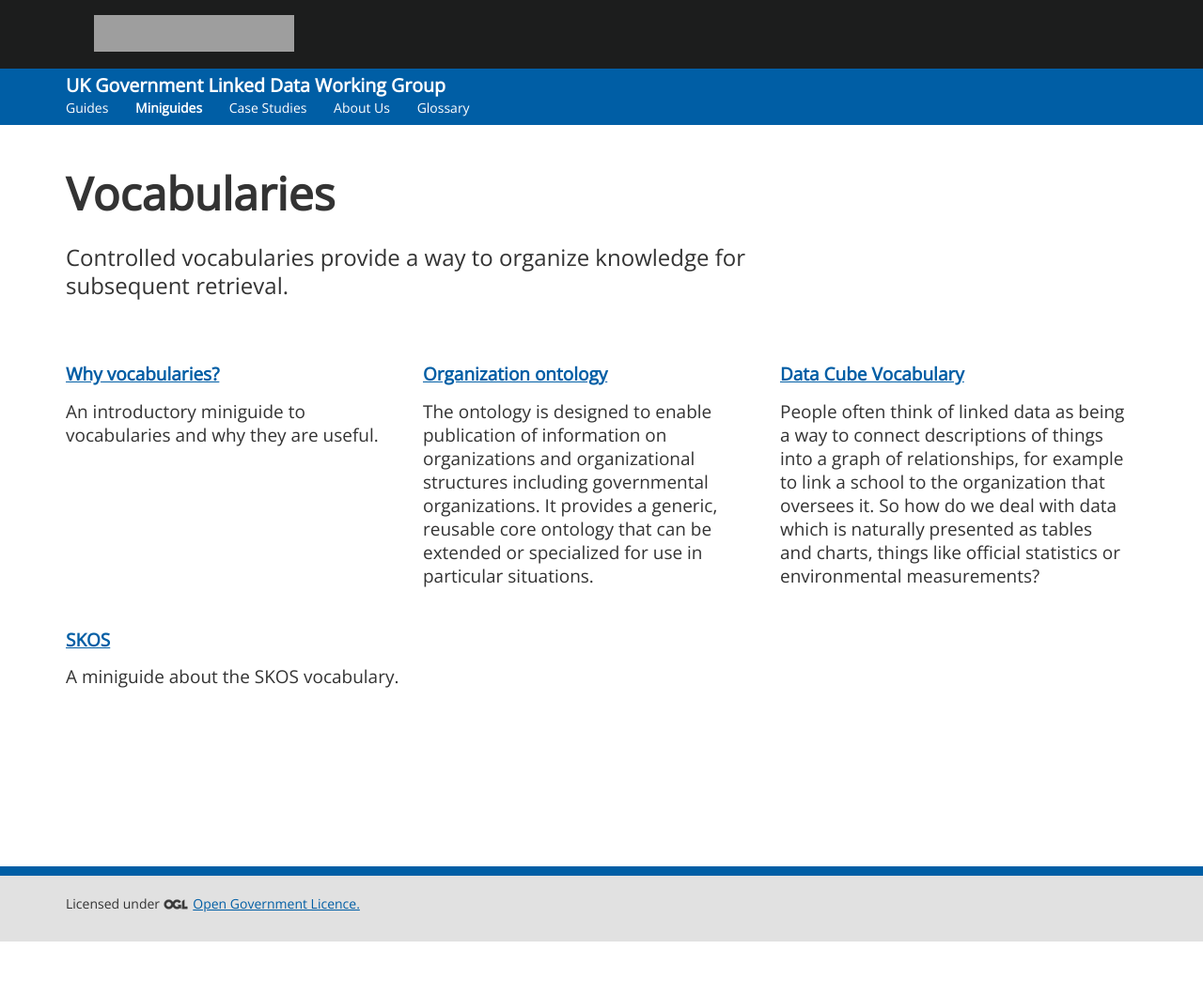
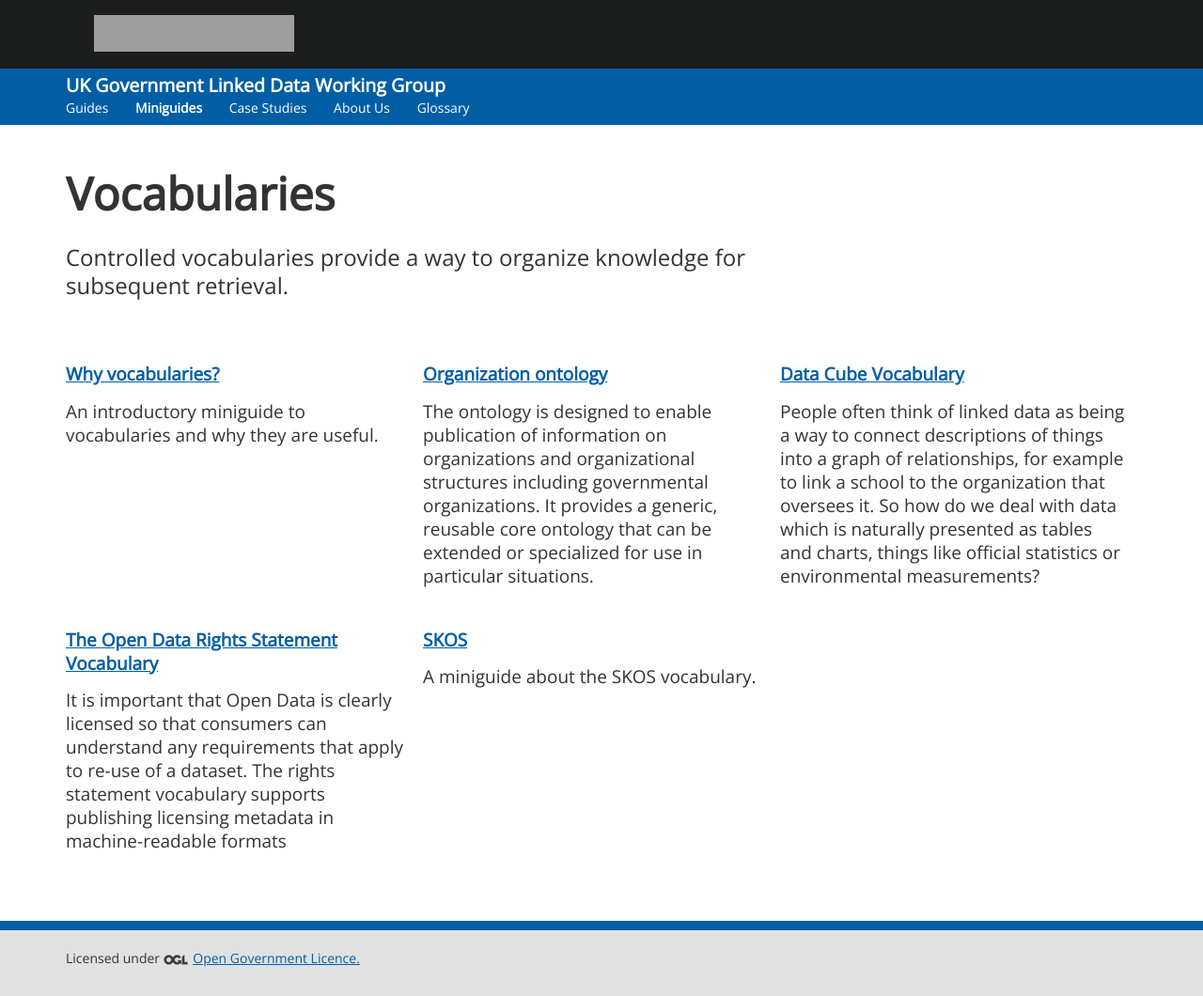
Before and after one commit to UKGovLD/ukgovldwg, a Jekyll site: the page built from miniguides/menu-vocabularies.md, in a window 1280 px wide. Shown: the whole page at 94% size. Built offline with Jekyll 4.4.1, drawn with Linux system fonts in a browser that asks for light colours; before the commit the page ends 1002 px from its top, so only the background shows below that; some of the changed lines change nothing that is shown; grey boxes are pictures that could not be loaded.

Commit message:
Added ODRS

```diff
--- a/_data/miniguides.yml
+++ b/_data/miniguides.yml
@@ -30,7 +30,7 @@
       - data-cube
       - dcat
       - adma
-      - right-statements
+      - rights-statements
       - provenance
       - skos
 
--- /dev/null
+++ b/miniguides/rights-statements.md
@@ -0,0 +1,47 @@
+---
+title: The Open Data Rights Statement Vocabulary
+layout: miniguide
+author: Leigh Dodds
+abstract: "It is important that Open Data is clearly licensed so that consumers can understand any requirements that apply to re-use of a dataset. The rights statement vocabulary supports publishing licensing metadata in machine-readable formats"
+---
+
+It is important that Open Data is clearly licensed so that consumers can understand any requirements that apply to re-use of a dataset. For example whether the data publisher has requested attribution when their data has been re-used.
+
+The [Open Data Rights Statement](http://schema.theodi.org/odrs/) (ODRS) vocabulary supports the publication of machine-readable descriptions of licensing information. The vocabulary is useful for both data publishers and data consumers:
+
+* data publishers can use the vocabulary to publish clear machine-readable information about the licence, attribution requirements and copyright notices associated with their datasets
+* data re-users can apply this data to automatically create and format attribution statements and display copyright notices
+
+Machine-readable licensing information also supports dataset discovery, allowing data aggregators to provide search facilities that use this data to guide re-users towards Open Data, e.g. by filtering based on licence, and in the clear displaying of re-use information.
+
+## Rights Statements
+
+The ODRS vocabulary is very simple and focuses on supporting the publication of "Rights Statements". A Rights Statement is a resource that describes the relationship between a Dataset and its Licence(s). A dataset may be associated with multiple licences which separately cover re-use of the data in the dataset, and its content (e.g. text and descriptions). A Rights Statement can also be used to capture additional context that is relevant to the re-use of a dataset.
+
+A Rights Statement may typically include some or all of the following information:
+
+* A reference to a Dataset Licence
+* A reference to a Content Licence (if, and where applicable)
+* Copyright notices, that should be referenced or displayed by re-users of the dataset
+* Guidance on the correct means of attributing the source of the data used in an application
+* Pointers to further information relevant to data consumers, e.g. further guidance on re-use such as how to acquire additional rights
+
+This information is usually provided only in human readable documentation. But providing a basic machine-readable description of this information, re-users can be better supported in finding the information they need and, importantly, in ensuring they can comply with licensing terms.
+
+## Applying the Vocabulary
+
+The vocabulary has been designed to be easily applicable in a variety of circumstances, including describing datasets in a data catalog as well as requests for Linked Data or to other APIs
+
+The [specification](http://schema.theodi.org/odrs/) of the vocabulary is supported by two guides:
+
+* The [Publishers Guide](http://theodi.org/guides/publishers-guide-to-the-open-data-rights-statement-vocabulary) provides a thorough introduction to the vocabulary and includes a variety of examples that show how to apply the vocabulary to real-world data.
+* The [Re-users Guide](http://theodi.org/guides/odrs-reusers-guide) explains to data consumers how they should use this information in their applications, e.g. to support automated generation of attribution links
+
+A set of [standalone examples](https://github.com/theodi/open-data-licensing/tree/master/examples) are also available that illustrate how to use the vocabulary in a number of different formats
+
+## Further Reading
+
+The [Open Data Institute](http://theodi.org/) have published some introductory guides on data licensing. This provides useful background for anyone publishing or consuming open data. There are separate guides that provide:
+
+* A [Publisher's Guide to Open Data Licensing](http://theodi.org/guides/publishers-guide-open-data-licensing), and
+* A [Re-users Guide to Open Data Licensing](http://theodi.org/guides/reusers-guide-open-data-licensing)
```
